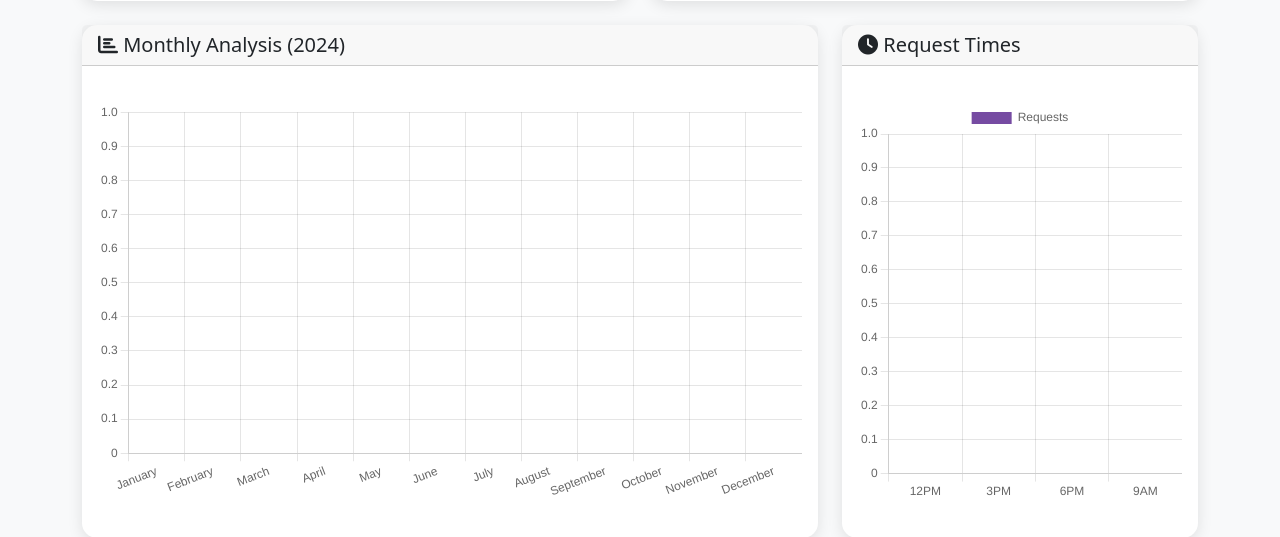
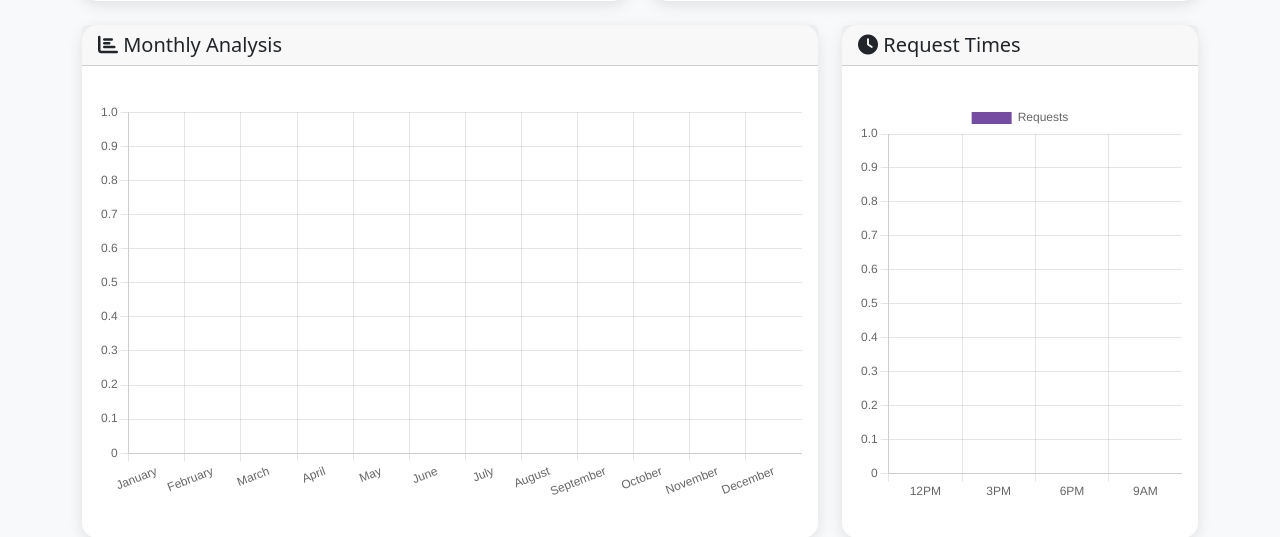
Before and after one commit to PrakashNarayanam/PROJECT-MANAGEMENT, a Flask app: page /analytics in a window 1280 px wide. Shown: the part 844-1381 px from the top of the page. Run offline with Flask 3, Linux system fonts and the light colour scheme; data that the repository does not hold is empty.

Commit message:
Update analytics.html

```diff
--- a/templates/analytics.html
+++ b/templates/analytics.html
@@ -131,7 +131,7 @@
         <div class="card metric-card">
           <div class="card-header">
             <h5 class="mb-0">
-              <i class="fas fa-chart-bar"></i> Monthly Analysis (2024)
+              <i class="fas fa-chart-bar"></i> Monthly Analysis
             </h5>
           </div>
           <div class="card-body">
```
